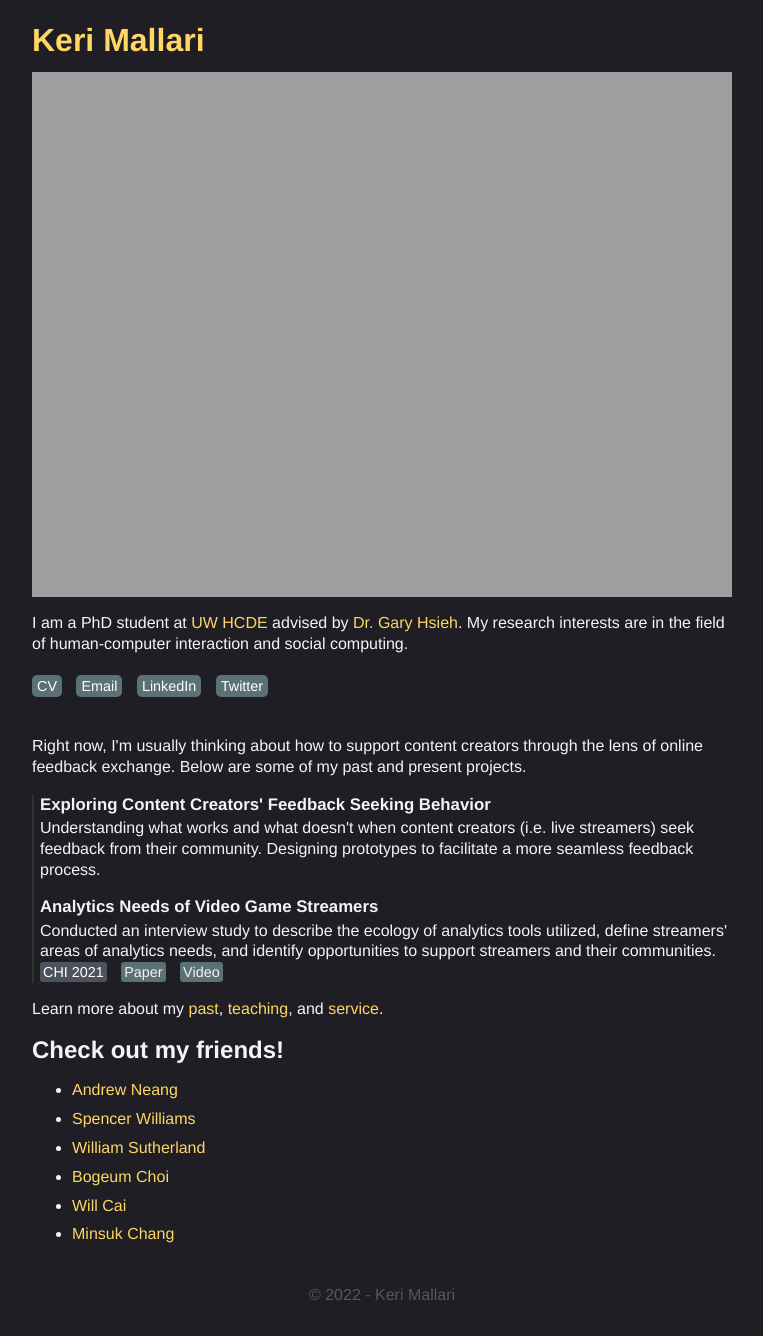
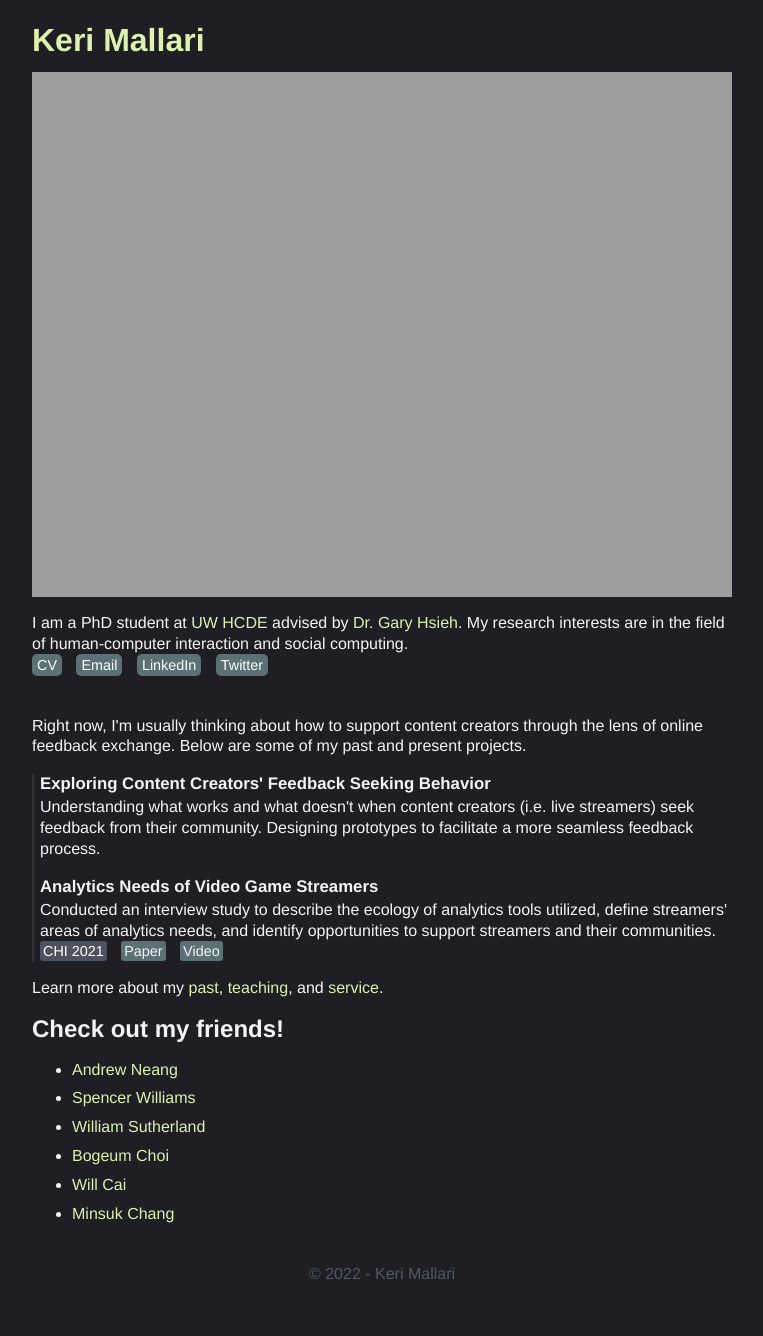
Before and after one commit to kerixyz/temp, a Jekyll site: the page built from index.html, in a window 1280 px wide. Shown: the whole page, without its empty margins (258-1021 px from the left). Built offline with Jekyll 4.4.1, drawn with Linux system fonts in a browser that asks for light colours; after the commit the page ends 1315 px from its top, so only the background shows below that.

Commit message:
3am updates zzz

```diff
--- a/_layouts/default.html
+++ b/_layouts/default.html
@@ -8,12 +8,11 @@
 
     <div id="content">
         <div id="intro">
-            <h1><a href="https://keri.xyz"style='color:#FED766'>Keri Mallari</a></h1>
+            <h1><a href="https://keri.xyz"style='color:#DDF2AE'>Keri Mallari</a></h1>
             <p><img src="https://keri.xyz/assets/keri_bandolier.jpg" margin="30px auto" width="700"></p>
             <div id="mini_bio">
-                I am a PhD student at <a href='https://www.hcde.washington.edu/' style='color:#FED766'>UW HCDE</a> advised by <a href='https://faculty.washington.edu/garyhs/' style='color:#FED766'>Dr. Gary Hsieh</a>. My research interests are in the field of human-computer interaction and social computing.
+                I am a PhD student at <a href='https://www.hcde.washington.edu/' style='color:#DDF2AE'>UW HCDE</a> advised by <a href='https://faculty.washington.edu/garyhs/' style='color:#DDF2AE'>Dr. Gary Hsieh</a>. My research interests are in the field of human-computer interaction and social computing.
             </div>
-        <br/>
         </div>
         <div id="links" class="block">
             <div class="link"><a href="/assets/keri_cv.pdf">CV</a></div>
--- a/index.html
+++ b/index.html
@@ -25,41 +25,40 @@ title: Keri Mallari
     </div>
 </div>
 
-
-Learn more about my <a href="https://keri.xyz/internships/"style='color:#FED766'>past</a>, <a href="https://keri.xyz/teaching/"style='color:#FED766'>teaching</a>, and <a href="https://keri.xyz/service"style='color:#FED766'>service</a>.
+Learn more about my <a href="https://keri.xyz/internships/"style='color:#DDF2AE'>past</a>, <a href="https://keri.xyz/teaching/"style='color:#DDF2AE'>teaching</a>, and <a href="https://keri.xyz/service"style='color:#DDF2AE'>service</a>.
 
 <div class="block">
     <h2>Check out my friends!</h2>
         <ul>
-            <li><a href="https://www.andrewneang.com/"style='color:#FED766'>Andrew Neang</a></li>
-            <li><a href="https://www.sprwilliams.com/"style='color:#FED766'>Spencer Williams</a></li>
-            <li><a href="https://willsutherland.com/"style='color:#FED766'>William Sutherland</a></li>
-            <li><a href="https://bogeumchoi.com/"style='color:#FED766'>Bogeum Choi</a></li>
-            <li><a href="http://www.whereiswillcai.com/"style='color:#FED766'>Will Cai</a></li>
-            <li><a href="http://minsukchang.com//"style='color:#FED766'>Minsuk Chang</a></li>
+            <li><a href="https://www.andrewneang.com/"style='color:#DDF2AE'>Andrew Neang</a></li>
+            <li><a href="https://www.sprwilliams.com/"style='color:#DDF2AE'>Spencer Williams</a></li>
+            <li><a href="https://willsutherland.com/"style='color:#DDF2AE'>William Sutherland</a></li>
+            <li><a href="https://bogeumchoi.com/"style='color:#DDF2AE'>Bogeum Choi</a></li>
+            <li><a href="http://www.whereiswillcai.com/"style='color:#DDF2AE'>Will Cai</a></li>
+            <li><a href="http://minsukchang.com//"style='color:#DDF2AE'>Minsuk Chang</a></li>
 
         </ul>
 </div>
 
 
 <!-- <div class="block">
-    <h2><a href="https://keri.xyz/internships/"style='color:#FED766'>Past</a></h2>
+    <h2><a href="https://keri.xyz/internships/"style='color:#DDF2AE'>Past</a></h2>
 
 </div>
 
 <div class="block">
-    <h2><a href="https://keri.xyz/teaching/"style='color:#FED766'>Teaching</a></h2>
+    <h2><a href="https://keri.xyz/teaching/"style='color:#DDF2AE'>Teaching</a></h2>
 </div>
 
 <div class="block">
-    <h2><a href="https://keri.xyz/service"style='color:#FED766'>Service</a></h2>
+    <h2><a href="https://keri.xyz/service"style='color:#DDF2AE'>Service</a></h2>
 </div> -->
 <!--
 
 <div id="testimonials" class="block">
     <h2>Testimonials</h2>
-    <p>"She is a smurf student" - <a href="http://www.whereiswillcai.com" style="color:#FED766">Will</a>, after catching Keri play Diner Dash in class</p>
-    <p>"Those are not pancakes" - <a href="http://minsukchang.com/" style="color:#FED766">Minsuk</a>, after watching Keri make breakfast on stream</p>
+    <p>"She is a smurf student" - <a href="http://www.whereiswillcai.com" style="color:#DDF2AE">Will</a>, after catching Keri play Diner Dash in class</p>
+    <p>"Those are not pancakes" - <a href="http://minsukchang.com/" style="color:#DDF2AE">Minsuk</a>, after watching Keri make breakfast on stream</p>
 </div> -->
 
 </div>
```
Also changed, not shown: 11 other files.
